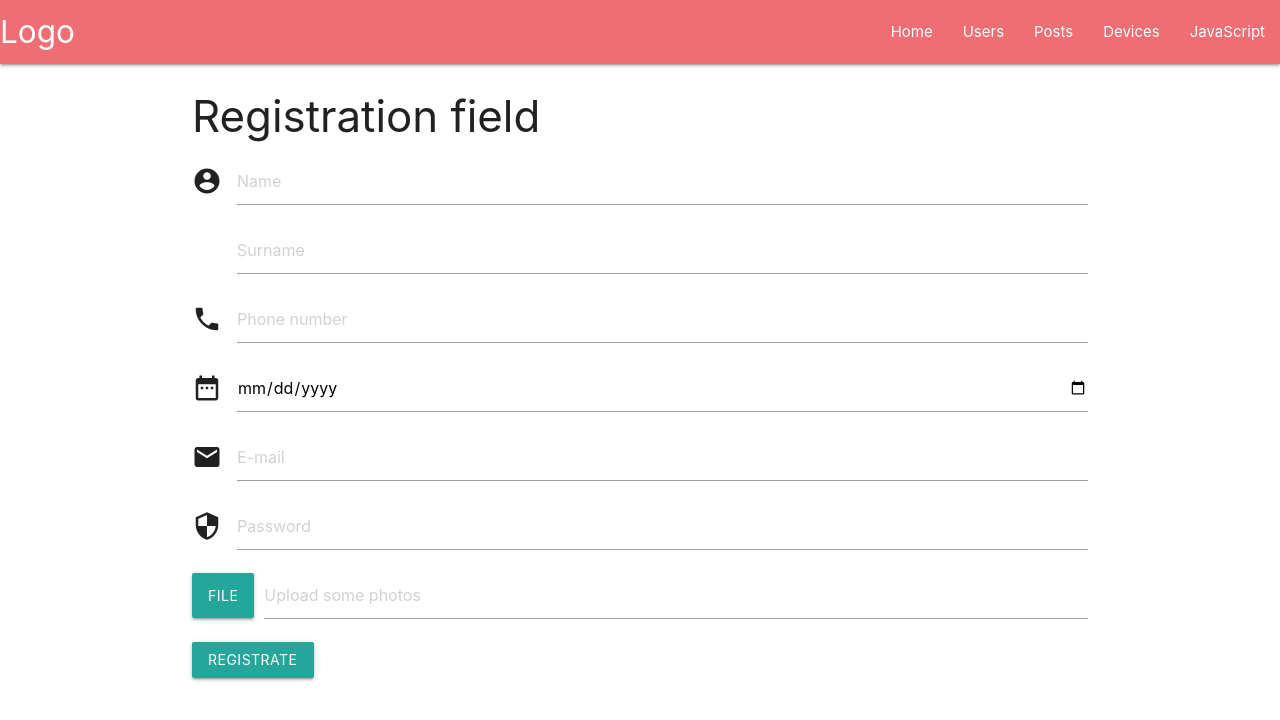
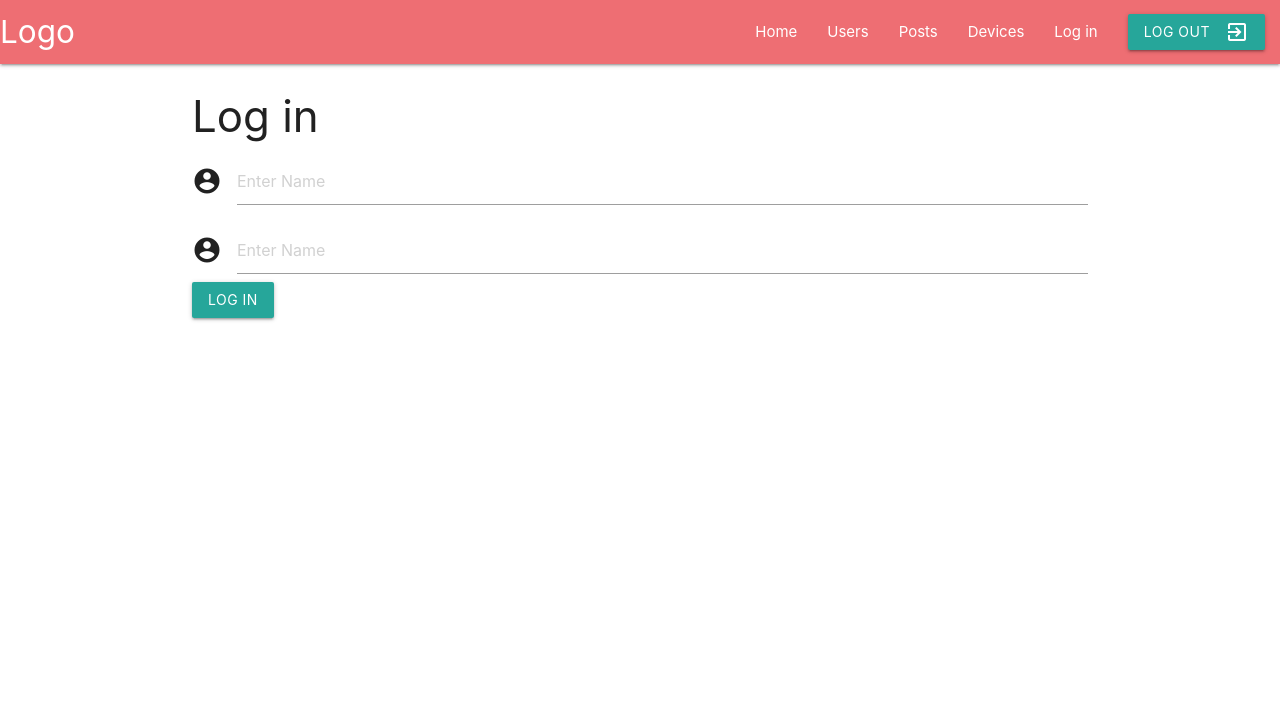
Before and after one commit to k4kaylee/React, a React (Create React App) app: page / in a window 1280 px wide. Shown: the top 720 px of the page. Built offline with nearby package versions, Linux system fonts and the light colour scheme.

Commit message:
Login was added

```diff
--- a/src/App.js
+++ b/src/App.js
@@ -2,14 +2,21 @@ import React, { useState } from "react";
 import NavBar from "./components/NavBar";
 import AppRoutes from "./components/AppRoutes";
 import {BrowserRouter} from "react-router-dom"
+import AuthContext from "./context";
 
 const App = () => {
+  const [isAuth, setIsAuth] = useState(false);
   return(
-    <BrowserRouter>
-      <NavBar />
-      <AppRoutes />
-    </BrowserRouter>
-
+    <AuthContext.Provider
+    value = {{
+      isAuth,
+      setIsAuth
+    }}>
+      <BrowserRouter>
+        <NavBar />
+        <AppRoutes />
+      </BrowserRouter>
+    </AuthContext.Provider>
   )
 }
 
--- a/src/components/AppRoutes.jsx
+++ b/src/components/AppRoutes.jsx
@@ -1,12 +1,17 @@
-import {React, useState} from 'react'
-import {Route, Switch} from 'react-router-dom'
+import React, {useContext, useState} from 'react'
+import {Redirect, Route, Switch} from 'react-router-dom'
 import Users  from '../pages/Users'
 import Devices  from '../pages/Devices'
 import Home from '../pages/Home'
 import Posts from '../pages/Posts'
+import Login from '../pages/Login'
 import Loader from 'react-loader-spinner'
+import AuthContext from "../context";
 
 const AppRoutes = () => {
+const {isAuth, setIsAuth} = useContext(AuthContext);
+
+
   const [loading, setLoading] = useState(true);
   setTimeout(()=>{
     setLoading(false)
@@ -14,14 +19,22 @@ const AppRoutes = () => {
   if(loading){
     return <Loader color="#ee6e73" timeout={3000}/>
   }
+
   return(
+    isAuth?
+      <Switch>
+        <Route path='/users' component={Users}/>
+        <Route path='/devices' component={Devices}/>
+        <Route path='/posts' component={Posts}/>
+        <Route path='/home' component={Home}/>
+        <Redirect to="/posts"/>
+      </Switch>
+      :
+      <Switch>
+        <Route path='/' component={Login}/>
+        <Redirect to="/login"/>
 
-    <Switch>
-      <Route path='/users' component={Users}/>
-      <Route path='/devices' component={Devices}/>
-      <Route path='/posts' component={Posts}/>
-      <Route path='/' component={Home}/>
-    </Switch>
+      </Switch>
   )
 }
 
--- a/src/components/NavBar.jsx
+++ b/src/components/NavBar.jsx
@@ -1,17 +1,23 @@
-import React from "react";
+import React, { useContext } from "react";
 import { Link } from "react-router-dom"
+import AuthContext from "../context"
 
 const NavBar = () => {
+  const {isAuth, setIsAuth} = useContext(AuthContext);
   return (
     <nav>
     <div className="nav-wrapper">
       <a href="/" className="brand-logo">Logo</a>
       <ul id="nav-mobile" className="right hide-on-med-and-down">
-        <li><Link to='/'>Home</Link></li>
+        <li><Link to='/home'>Home</Link></li>
         <li><Link to='/users'>Users</Link></li>
         <li><Link to='/posts'>Posts</Link></li>
         <li><Link to='/devices'>Devices</Link></li>
-        <li><a href="#">JavaScript</a></li>
+        <li><a href="/">Log in</a></li>
+        <a className="waves-effect waves-light btn" onClick={() => setIsAuth(false)}>
+          <i className="material-icons right">exit_to_app</i>
+          Log out
+        </a>
       </ul>
     </div>
   </nav>
--- /dev/null
+++ b/src/context/index.jsx
@@ -0,0 +1,4 @@
+import { createContext } from "react"
+const AuthContext = createContext(null);
+
+export default AuthContext;
--- /dev/null
+++ b/src/pages/Login.jsx
@@ -0,0 +1,46 @@
+import React, { useEffect, useState, useContext } from "react";
+import AuthContext from "../context";
+
+const Login = () => {
+  const {isAuth, setIsAuth} = useContext(AuthContext);
+  return(
+    <div className='container'>
+    <h3>Log in</h3>
+
+
+
+
+    <div className="input-field col s6">
+      <i className="material-icons prefix">account_circle</i>
+      <input
+        id="name"
+        type="text"
+        className="validate"
+
+        placeholder="Enter Name"
+
+      />
+    </div>
+    <div className="input-field col s6">
+      <i className="material-icons prefix">account_circle</i>
+      <input
+        id="name"
+        type="text"
+        className="validate"
+
+        placeholder="Enter Name"
+      />
+
+      <div className="row m-1">
+        <div className="col s4">
+          <a className="waves-effect waves-light btn" onClick={() => setIsAuth(true)}>
+            Log in
+          </a>
+        </div>
+        </div>
+    </div>
+    </div>
+  )
+}
+
+export default Login;
```
